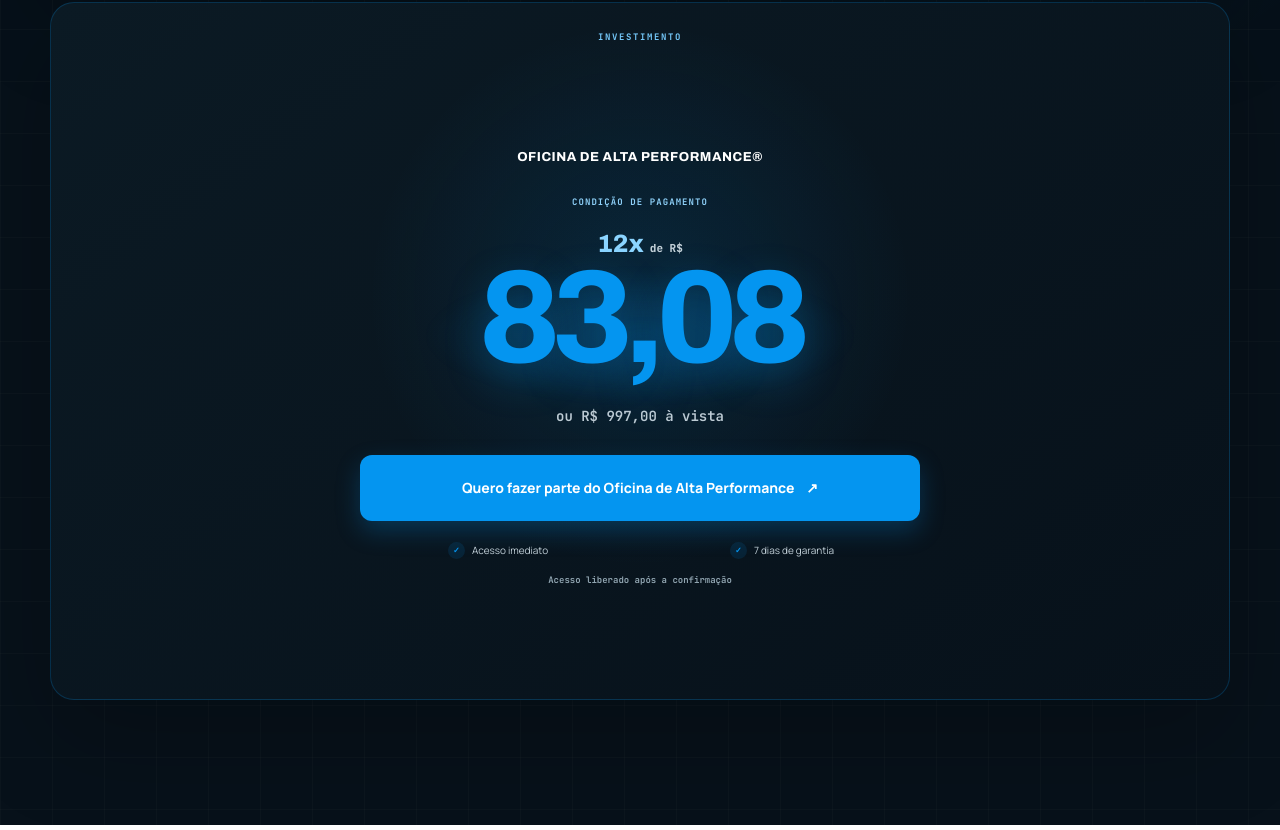
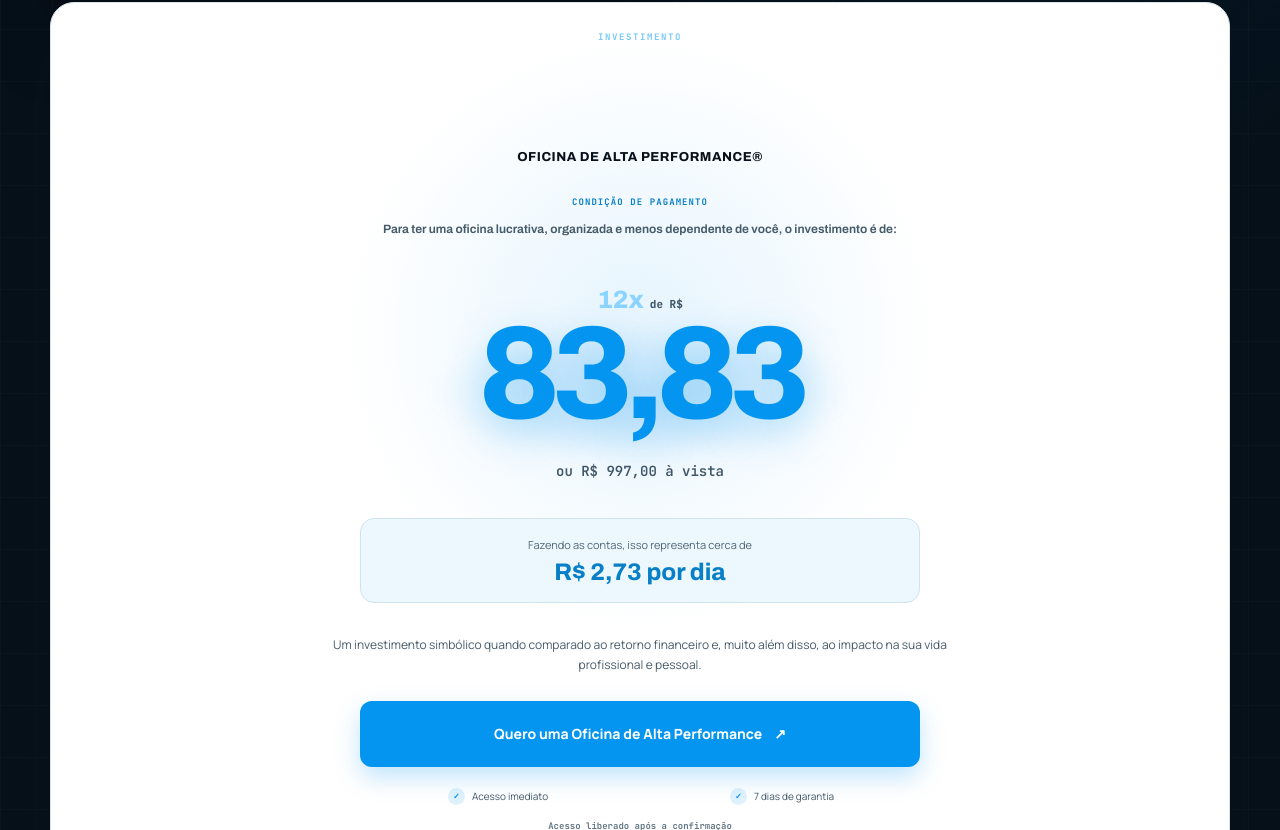
Before and after one commit to cezarhlima1/diegomensor, a Next.js app: page /oficinadealtaperformance in a window 1280 px wide. Shown: the part 7850-8680 px from the top of the page. Built offline with nearby package versions, Linux system fonts and the light colour scheme.

Commit message:
reformula mensagem e fundo da oferta

```diff
--- a/components/oficina-alta-performance/OficinaAltaPerformance.tsx
+++ b/components/oficina-alta-performance/OficinaAltaPerformance.tsx
@@ -348,15 +348,21 @@ export default function OficinaAltaPerformance() {
             <div className={styles.priceCard}>
               <span className={styles.offerProduct}>OFICINA DE ALTA PERFORMANCE®</span>
               <small className={styles.paymentLabel}>CONDIÇÃO DE PAGAMENTO</small>
+              <p className={styles.investmentLead}>Para ter uma oficina lucrativa, organizada e menos dependente de você, o investimento é de:</p>
               <div className={styles.installment}>
                 <div className={styles.installmentPrefix}>
                   <span>12x</span>
                   <small>de R$</small>
                 </div>
-                <strong>83,08</strong>
+                <strong>83,83</strong>
               </div>
               <p className={styles.totalPrice}>ou R$ 997,00 à vista</p>
-              <a className={styles.primaryCta} href="#garantia">Quero fazer parte do Oficina de Alta Performance <Arrow /></a>
+              <div className={styles.dailyCost}>
+                <span>Fazendo as contas, isso representa cerca de</span>
+                <strong>R$ 2,73 por dia</strong>
+              </div>
+              <p className={styles.impactText}>Um investimento simbólico quando comparado ao retorno financeiro e, muito além disso, ao impacto na sua vida profissional e pessoal.</p>
+              <a className={styles.primaryCta} href="#garantia">Quero uma Oficina de Alta Performance <Arrow /></a>
               <div className={styles.offerAssurances}>
                 <span><Check /> Acesso imediato</span>
                 <span><Check /> 7 dias de garantia</span>
--- a/components/oficina-alta-performance/oficina.module.css
+++ b/components/oficina-alta-performance/oficina.module.css
@@ -393,3 +393,24 @@
   .pricingStage .priceCard{width:100%;min-height:0;padding:42px 8px 24px}
   .pricingStage .installment>strong{font-size:clamp(68px,22vw,88px)}
 }
+
+/* A condição comercial permanece ampla, agora em uma superfície branca. */
+.pricingStage{border-color:#d8e5ed;background:radial-gradient(circle at 50% 35%,rgba(4,149,240,.1),transparent 35%),#fff;box-shadow:0 30px 80px rgba(7,17,26,.16)}
+.pricingStage .priceCard{color:#07111a}
+.pricingStage .priceCard .offerProduct{color:#07111a}
+.pricingStage .priceCard .paymentLabel{color:#087fc7}
+.pricingStage .installmentPrefix small{color:#3f5666}
+.pricingStage .priceCard .totalPrice{color:#405767}
+.investmentLead{max-width:610px;margin:28px auto 5px;color:#253e4f;font:650 18px/1.55 var(--font-archivo);text-align:center}
+.dailyCost{display:grid;justify-items:center;gap:5px;width:min(100%,560px);margin:8px 0 20px;padding:17px 20px;border:1px solid #cfe3ef;border-radius:14px;background:#edf8fe}
+.dailyCost span{color:#506675;font-size:11px}
+.dailyCost strong{color:#087fc7;font:750 24px var(--font-archivo)}
+.impactText{max-width:650px;margin:0 0 28px;color:#405767;font-size:14px;line-height:1.7;text-align:center}
+.pricingStage .offerAssurances>span{color:#405767}
+.pricingStage .priceCard .accessNote{color:#607582}
+@media(max-width:700px){
+  .investmentLead{margin-top:23px;font-size:16px;line-height:1.5}
+  .dailyCost{padding:15px 12px;text-align:center}
+  .dailyCost strong{font-size:22px}
+  .impactText{font-size:13px;line-height:1.65}
+}
```
